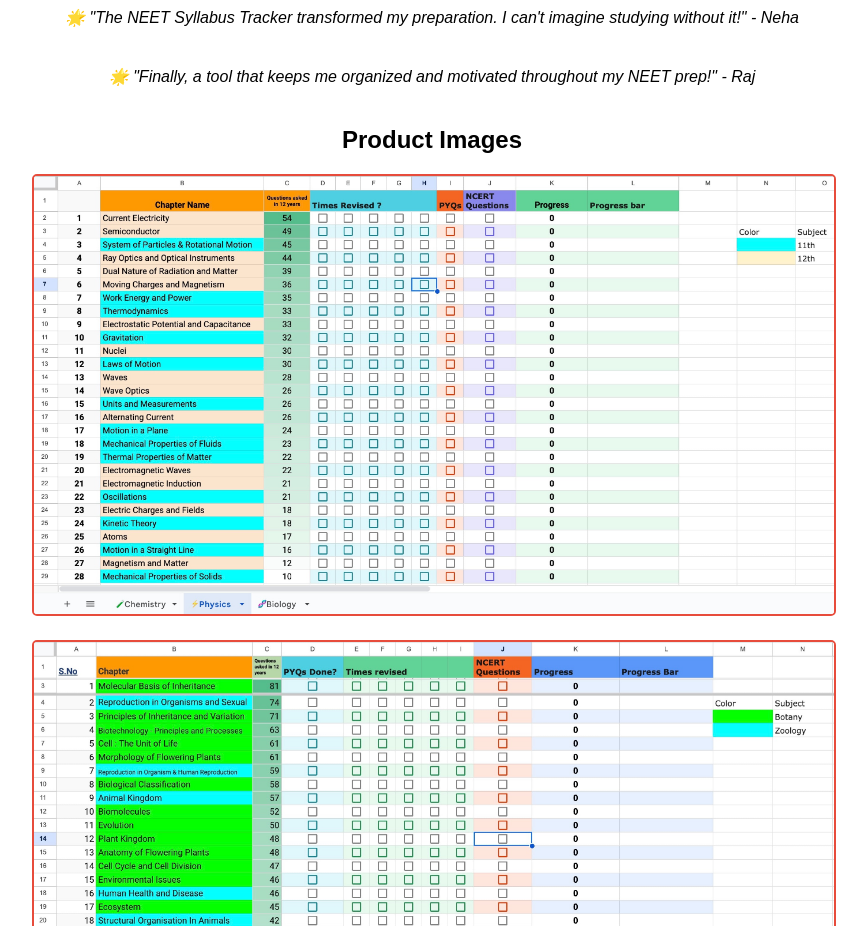
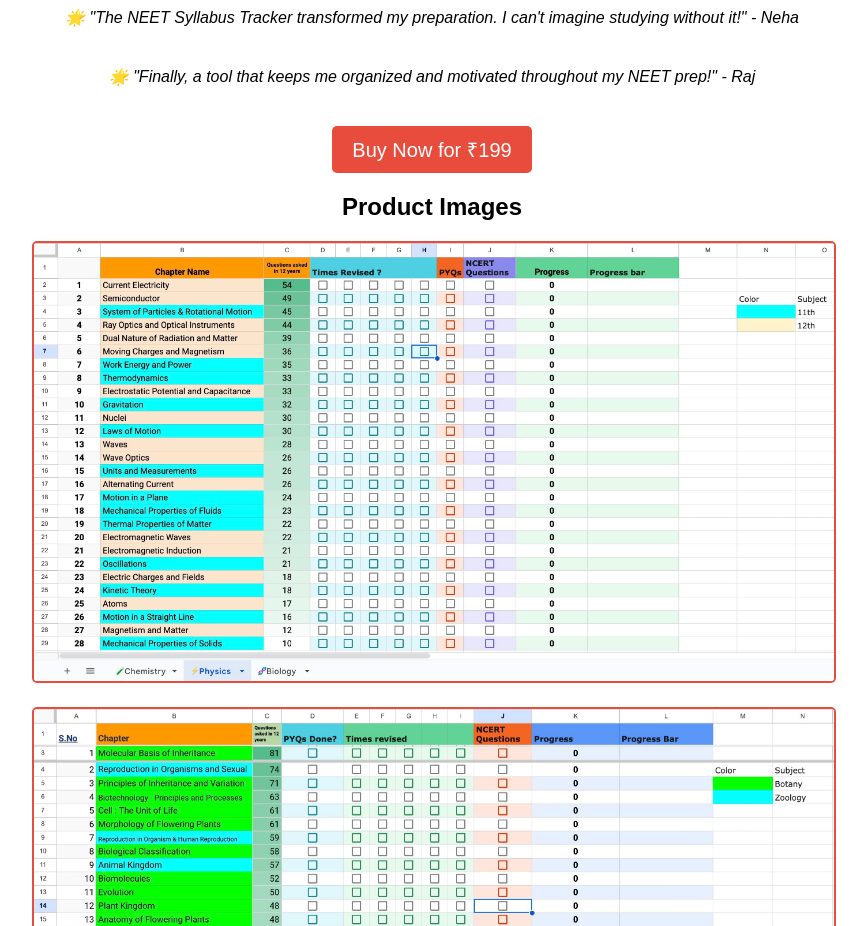
Before and after one commit to erisvulgaris/NEETsheet, a plain HTML site: page index.html in a window 1280 px wide. Shown: the part 1120-2046 px from the top of the page, without its empty margins (208-1075 px from the left). Drawn offline with Linux system fonts and the light colour scheme.

Commit message:
Update index.html
added prev. del buy btn

```diff
--- a/index.html
+++ b/index.html
@@ -96,6 +96,7 @@
         <div class="testimonial">
             <p class="testimonial-text">🌟 "Finally, a tool that keeps me organized and motivated throughout my NEET prep!" - Raj</p>
         </div>
+<a href="https://pages.razorpay.com/NEETSheet" class="cta-button">Buy Now for ₹199</a>
 
 <form><script src="https://checkout.razorpay.com/v1/payment-button.js" data-payment_button_id="pl_MjutsvyHrTTapr" async> </script> </form>
 
```
